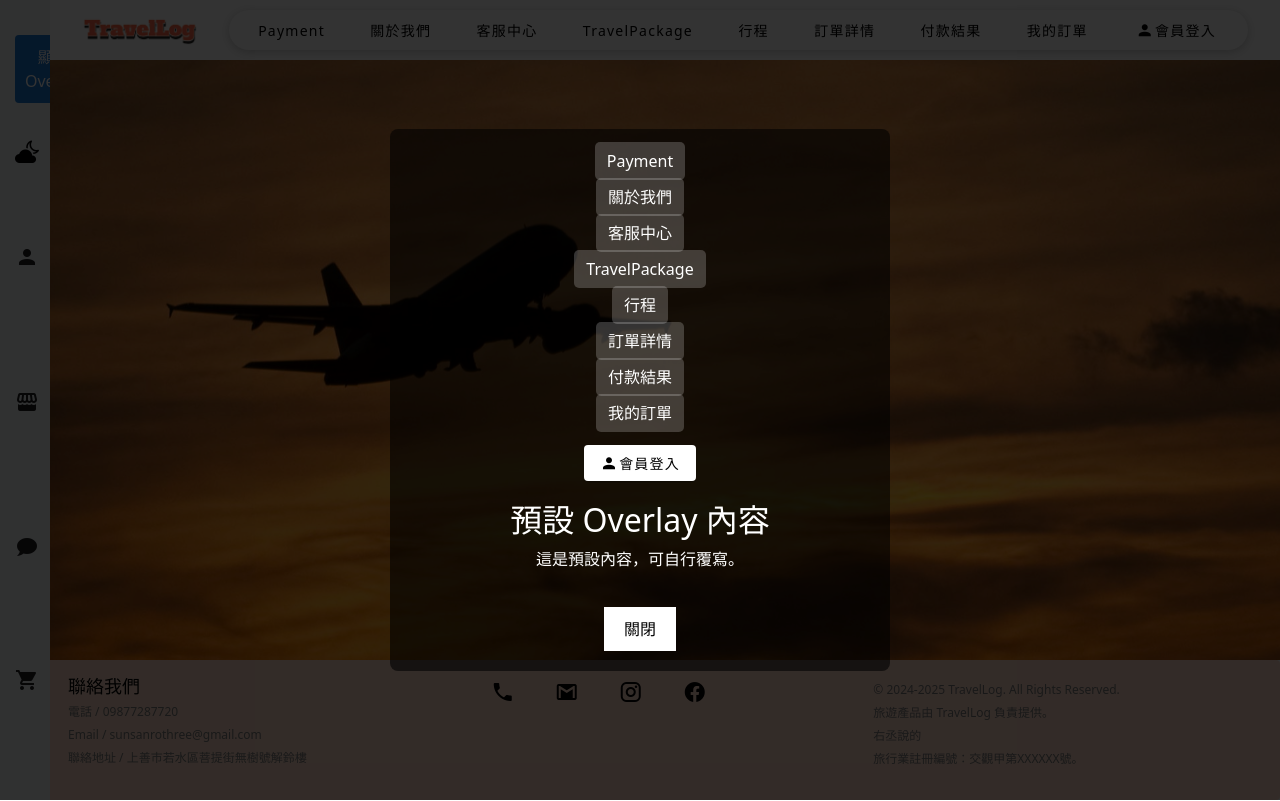
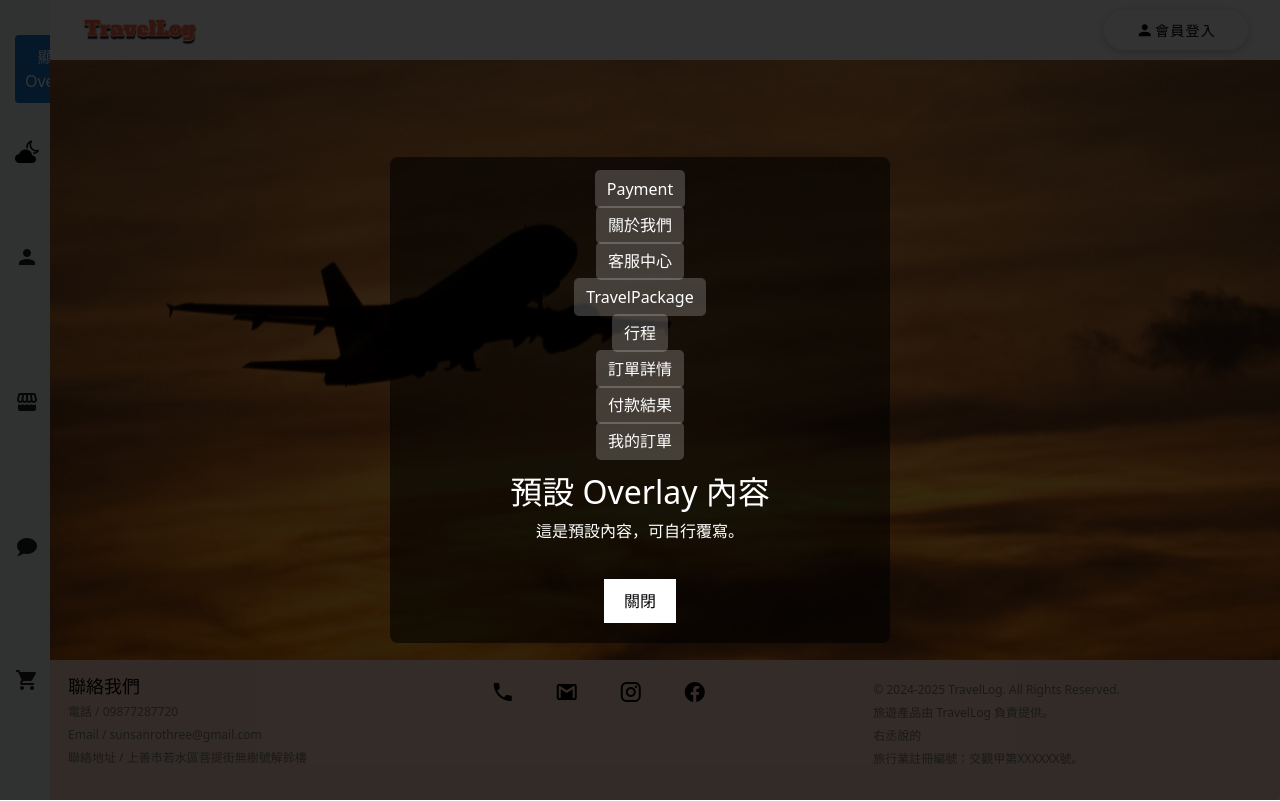
Before and after one commit to theoch3n/TravelLog-Vue, a Vue app: page / in a window 1280 px wide. Both pictures are taken after a click on the button "顯示 Overlay". Shown: the top 801 px of the page. Built offline with nearby package versions, Linux system fonts and the light colour scheme.

Commit message:
[feat] 把Overlay的會員系統拔了

```diff
--- a/src/components/Header.vue
+++ b/src/components/Header.vue
@@ -268,10 +268,10 @@ function handleProfileClick() {
     gap: 12px;
   ">
             <!-- 主要導覽按鈕 -->
-            <v-btn v-for="(page, index) in filteredPages" :key="index" :to="page.to" text color="white"
+            <!-- <v-btn v-for="(page, index) in filteredPages" :key="index" :to="page.to" text color="white"
               style="text-transform: none; box-shadow: none;">
               {{ page.text }}
-            </v-btn>
+            </v-btn> -->
 
             <!-- 未登入：會員登入按鈕 -->
             <v-btn v-if="accountPage && !userStore.isAuthenticated" @click="openLoginModal" class="btn_account"
@@ -381,7 +381,6 @@ function handleProfileClick() {
 .tool-button {
   transition: transform 0.1s ease;
 }
-
 /* 當按鈕被點擊（active 狀態），縮小至 95% */
 .tool-button:active {
   transform: scale(0.75);
--- a/src/components/Overlay.vue
+++ b/src/components/Overlay.vue
@@ -6,65 +6,33 @@
           <nav class="overlay-nav">
             <ul>
               <li>
-                <router-link to="/payment" @click.native="emitClose">Payment</router-link>
+                <router-link to="/payment" @click="emitClose">Payment</router-link>
               </li>
               <li>
-                <router-link to="/about" @click.native="emitClose">關於我們</router-link>
+                <router-link to="/about" @click="emitClose">關於我們</router-link>
               </li>
               <li>
-                <router-link to="/contact" @click.native="emitClose">客服中心</router-link>
+                <router-link to="/contact" @click="emitClose">客服中心</router-link>
               </li>
               <li>
-                <router-link to="/TravelPackage" @click.native="emitClose">TravelPackage</router-link>
+                <router-link to="/TravelPackage" @click="emitClose">TravelPackage</router-link>
               </li>
               <li>
-                <router-link to="/Itinerary" @click.native="emitClose">行程</router-link>
+                <router-link to="/Itinerary" @click="emitClose">行程</router-link>
               </li>
               <li>
-                <router-link to="/orderDetail" @click.native="emitClose">訂單詳情</router-link>
+                <router-link to="/orderDetail" @click="emitClose">訂單詳情</router-link>
               </li>
               <li>
-                <router-link to="/paymentResult" @click.native="emitClose">付款結果</router-link>
+                <router-link to="/paymentResult" @click="emitClose">付款結果</router-link>
               </li>
               <li>
-                <router-link to="/myorder" @click.native="emitClose">我的訂單</router-link>
+                <router-link to="/myorder" @click="emitClose">我的訂單</router-link>
               </li>
             </ul>
           </nav>
 
-          <!-- 會員相關區塊 -->
-          <div class="member-area">
-            <!-- 未登入：會員登入按鈕 -->
-            <v-btn
-              v-if="accountPage && !userStore.isAuthenticated"
-              @click="handleLogin"
-              class="btn_account"
-              :class="accountPage.textClass"
-              text>
-              <v-icon left>{{ accountPage.icon }}</v-icon>
-              {{ accountPage.text }}
-            </v-btn>
-            <!-- 已登入：會員下拉選單 -->
-            <v-menu v-else-if="userStore.isAuthenticated" offset-y>
-              <template #activator="{ props }">
-                <v-btn text color="white" v-bind="props" class="btn_account">
-                  <v-icon left>mdi-account-circle</v-icon>
-                  會員
-                  <v-icon right>mdi-menu-down</v-icon>
-                </v-btn>
-              </template>
-              <v-list>
-                <v-list-item @click="handleProfile">
-                  <v-list-item-title>會員資料</v-list-item-title>
-                </v-list-item>
-                <v-list-item @click="logout">
-                  <v-list-item-title>登出</v-list-item-title>
-                </v-list-item>
-              </v-list>
-            </v-menu>
-          </div>
-
-          <!-- Overlay 主要內容 -->
+          <!-- Overlay 主要內容（可透過 slot 自訂） -->
           <slot>
             <h2>預設 Overlay 內容</h2>
             <p>這是預設內容，可自行覆寫。</p>
@@ -72,63 +40,19 @@
 
           <!-- 關閉按鈕 -->
           <button class="close-btn" @click="emitClose">關閉</button>
-
-          <!-- 引入 LoginModal 來顯示登入畫面 -->
-          <LoginModal ref="loginModalRef" />
         </div>
       </div>
     </transition>
   </template>
 
   <script setup>
-  import { defineProps, defineEmits, ref } from "vue";
-  import LoginModal from "@/components/LoginModal.vue";
-
-  // 定義 Props 和 Emits
-  const props = defineProps({
+  defineProps({
     show: {
       type: Boolean,
       required: true
-    },
-    accountPage: {
-      type: Object,
-      required: true
-    },
-    userStore: {
-      type: Object,
-      required: true
-    },
-    openLoginModal: {
-      type: Function,
-      required: true
-    },
-    router: {
-      type: Object,
-      required: true
-    },
-    logout: {
-      type: Function,
-      required: true
     }
   });
-
   const emit = defineEmits(["close"]);
-
-  const loginModalRef = ref(null);
-
-  // 當使用者點擊會員登入時，先呼叫 openLoginModal，再關閉 Overlay
-  function handleLogin() {
-    props.openLoginModal();
-    emit("close");
-  }
-
-  // 當使用者點擊會員資料時，進行路由跳轉後關閉 Overlay
-  function handleProfile() {
-    props.router.push("/profile");
-    emit("close");
-  }
-
-  // 提供一個簡單的方法，讓連結點擊後也能關閉 Overlay
   function emitClose() {
     emit("close");
   }
@@ -185,11 +109,6 @@
     background: rgba(255, 255, 255, 0.4);
   }
 
-  /* 會員區塊 */
-  .member-area {
-    margin-bottom: 20px;
-  }
-
   /* 關閉按鈕 */
   .close-btn {
     margin-top: 20px;
```
